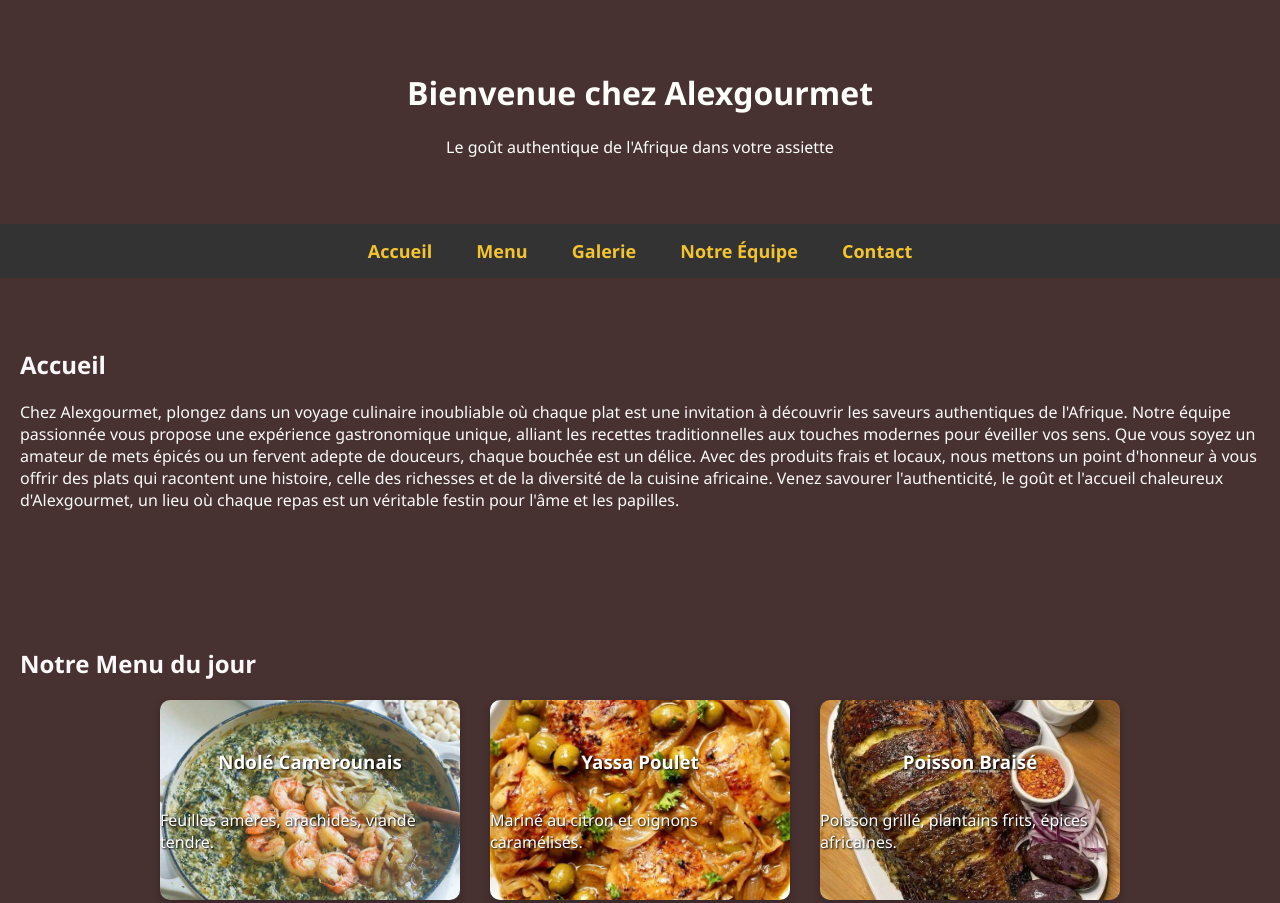
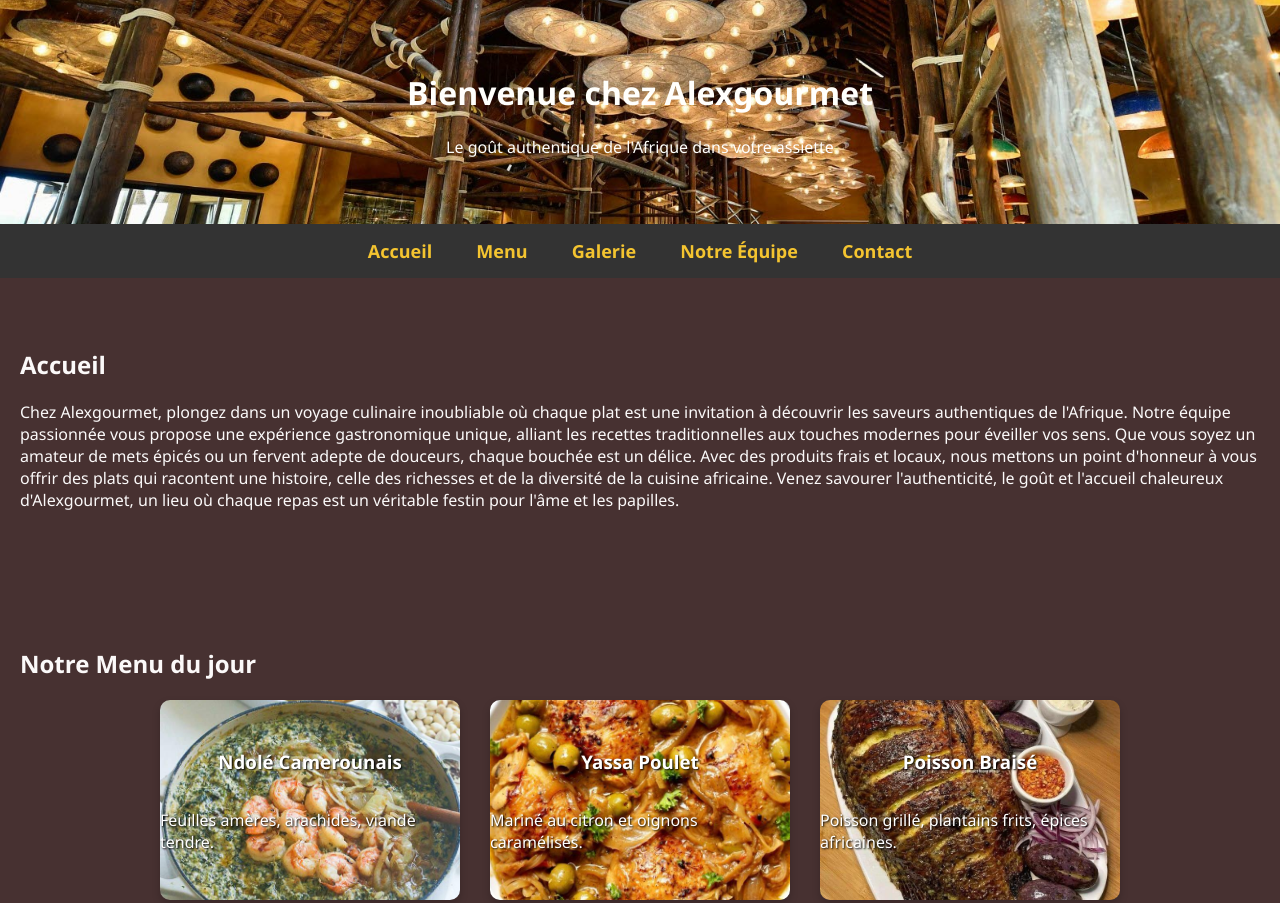
Before and after one commit to ALEXMBIE/alexgourmet, a plain HTML site: page index.html in a window 1280 px wide. Shown: the top 903 px of the page. Drawn offline with Linux system fonts and the light colour scheme.

Commit message:
Update index.html

```diff
--- a/index.html
+++ b/index.html
@@ -15,7 +15,7 @@
             color: #fbf9f9;
         }
         header {
-    background-image: url(images/IMAGE salle.jpg);
+    background-image: url("images/IMAGE salle.jpg");
     background-size: cover;
     background-position: center;
     background-repeat: no-repeat;
```
